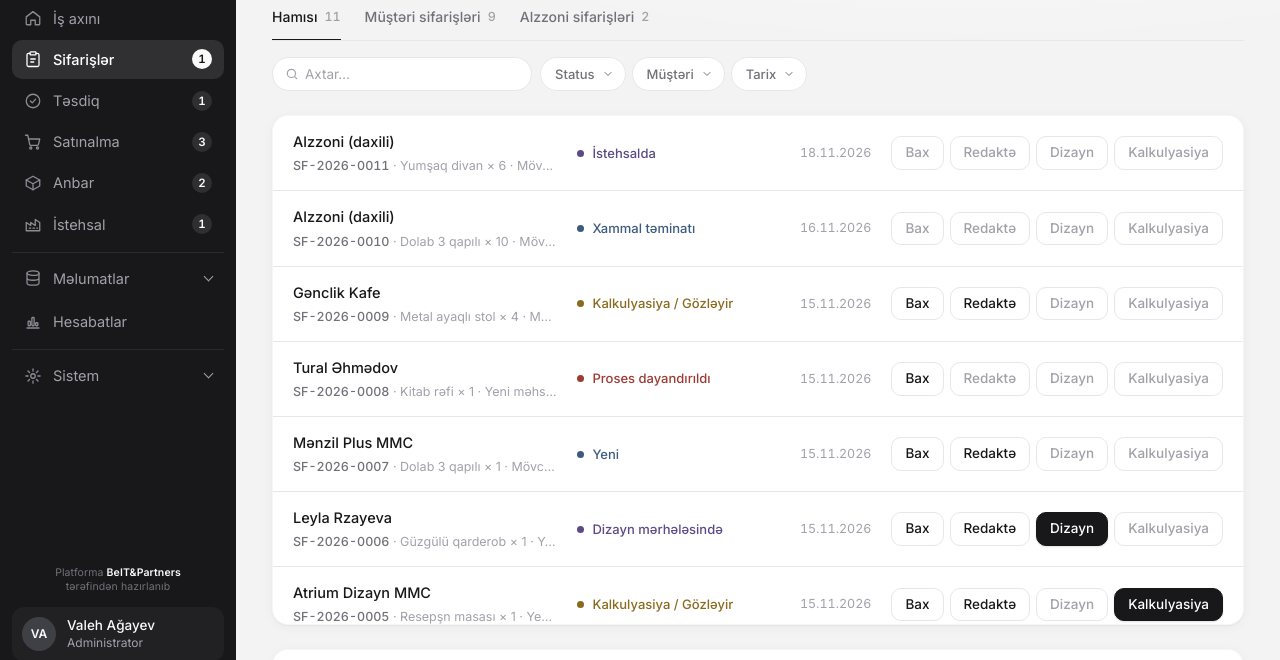
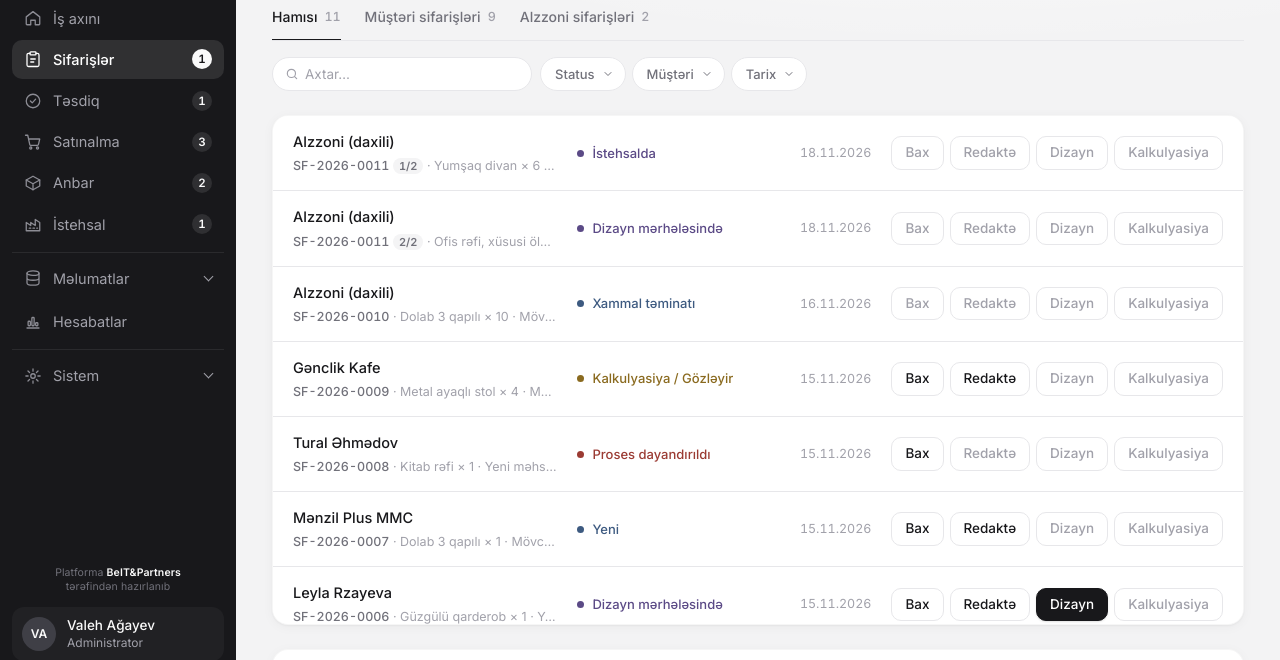
Before and after one commit to habibmammadov1/alzzoni-init, a plain HTML site: page orders.html in a window 1280 px wide. Shown: the part 127-787 px from the top of the page. Drawn offline with Linux system fonts and the light colour scheme.

Commit message:
Orders: one row per product of a multi-product order
Products of the same order appear as separate rows with the same order
code and a 1/2, 2/2 marker, each with its own status and buttons.
Sample: SF-2026-0011 has a second product in the design stage.

Co-Authored-By: Claude Opus 5.5 <noreply@anthropic.com>

```diff
--- a/css/app.css
+++ b/css/app.css
@@ -642,6 +642,7 @@ legend { padding: 0 0 8px; font-size: 13.5px; font-weight: 500; color: var(--ink
 .or-customer { overflow: hidden; color: var(--ink); font-size: 14.5px; font-weight: 500; white-space: nowrap; text-overflow: ellipsis; }
 .or-sub { overflow: hidden; color: var(--faint); font-size: 12.5px; white-space: nowrap; text-overflow: ellipsis; }
 .or-id { color: var(--muted); font-weight: 500; font-variant-numeric: tabular-nums; }
+.or-part { padding: 1px 6px; border-radius: 999px; background: var(--hover); color: var(--muted); font-size: 11px; font-weight: 600; font-variant-numeric: tabular-nums; }
 a.or-id:hover { color: var(--ink); text-decoration: underline; text-underline-offset: 3px; }
 .or-status { display: inline-flex; align-items: center; gap: 8px; min-width: 0; font-size: 13px; font-weight: 500; white-space: nowrap; }
 .or-status::before { content: ""; flex: none; width: 7px; height: 7px; border-radius: 50%; background: currentColor; }
--- a/orders.html
+++ b/orders.html
@@ -125,9 +125,18 @@
             <article class="order-row" data-source="alzzoni" data-date="2026-11-18" data-customer="Alzzoni (daxili)" data-status="İstehsalda">
                 <div class="or-main">
                     <span class="or-customer">Alzzoni (daxili)</span>
-                    <span class="or-sub"><span class="or-id">SF-2026-0011</span> · Yumşaq divan × 6 · Mövcud məhsul · Nigar Həsənova</span>
+                    <span class="or-sub"><span class="or-id">SF-2026-0011</span> <span class="or-part" title="Sifarişin 1-ci məhsulu">1/2</span> · Yumşaq divan × 6 · Mövcud məhsul · Nigar Həsənova</span>
                 </div>
                 <span class="or-status st-purple">İstehsalda</span>
+                <span class="or-date">18.11.2026</span>
+                <div class="or-actions"><span class="btn btn-small is-disabled" title="Nümunə sətir">Bax</span><span class="btn btn-small is-disabled" title="Nümunə sətir">Redaktə</span><span class="btn btn-small is-disabled" title="Nümunə sətir">Dizayn</span><span class="btn btn-small is-disabled" title="Nümunə sətir">Kalkulyasiya</span></div>
+            </article>
+            <article class="order-row" data-source="alzzoni" data-date="2026-11-18" data-customer="Alzzoni (daxili)" data-status="Dizayn mərhələsində">
+                <div class="or-main">
+                    <span class="or-customer">Alzzoni (daxili)</span>
+                    <span class="or-sub"><span class="or-id">SF-2026-0011</span> <span class="or-part" title="Sifarişin 2-ci məhsulu">2/2</span> · Ofis rəfi, xüsusi ölçü × 4 · Yeni məhsul · Nigar Həsənova</span>
+                </div>
+                <span class="or-status st-purple">Dizayn mərhələsində</span>
                 <span class="or-date">18.11.2026</span>
                 <div class="or-actions"><span class="btn btn-small is-disabled" title="Nümunə sətir">Bax</span><span class="btn btn-small is-disabled" title="Nümunə sətir">Redaktə</span><span class="btn btn-small is-disabled" title="Nümunə sətir">Dizayn</span><span class="btn btn-small is-disabled" title="Nümunə sətir">Kalkulyasiya</span></div>
             </article>
```
